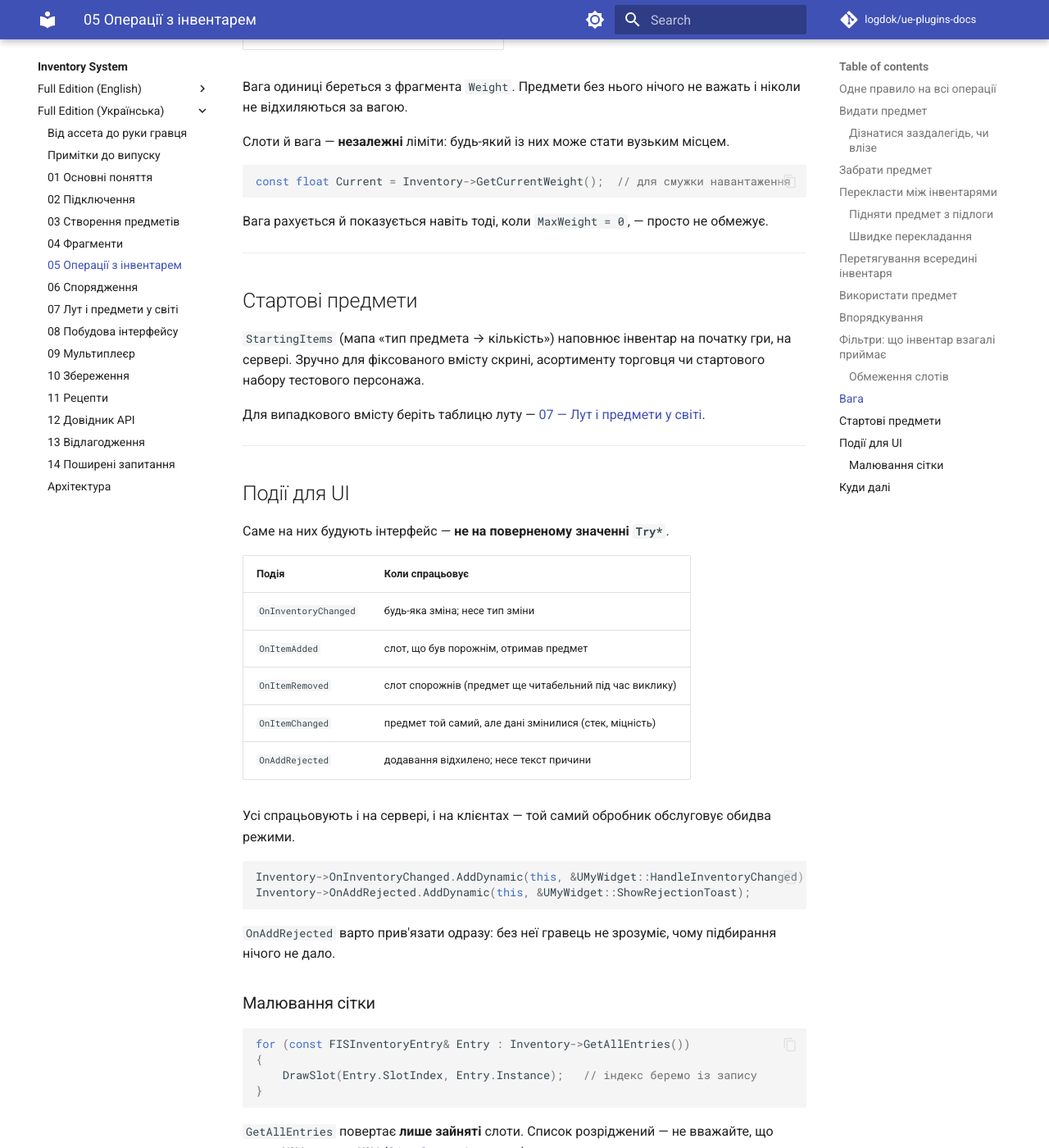
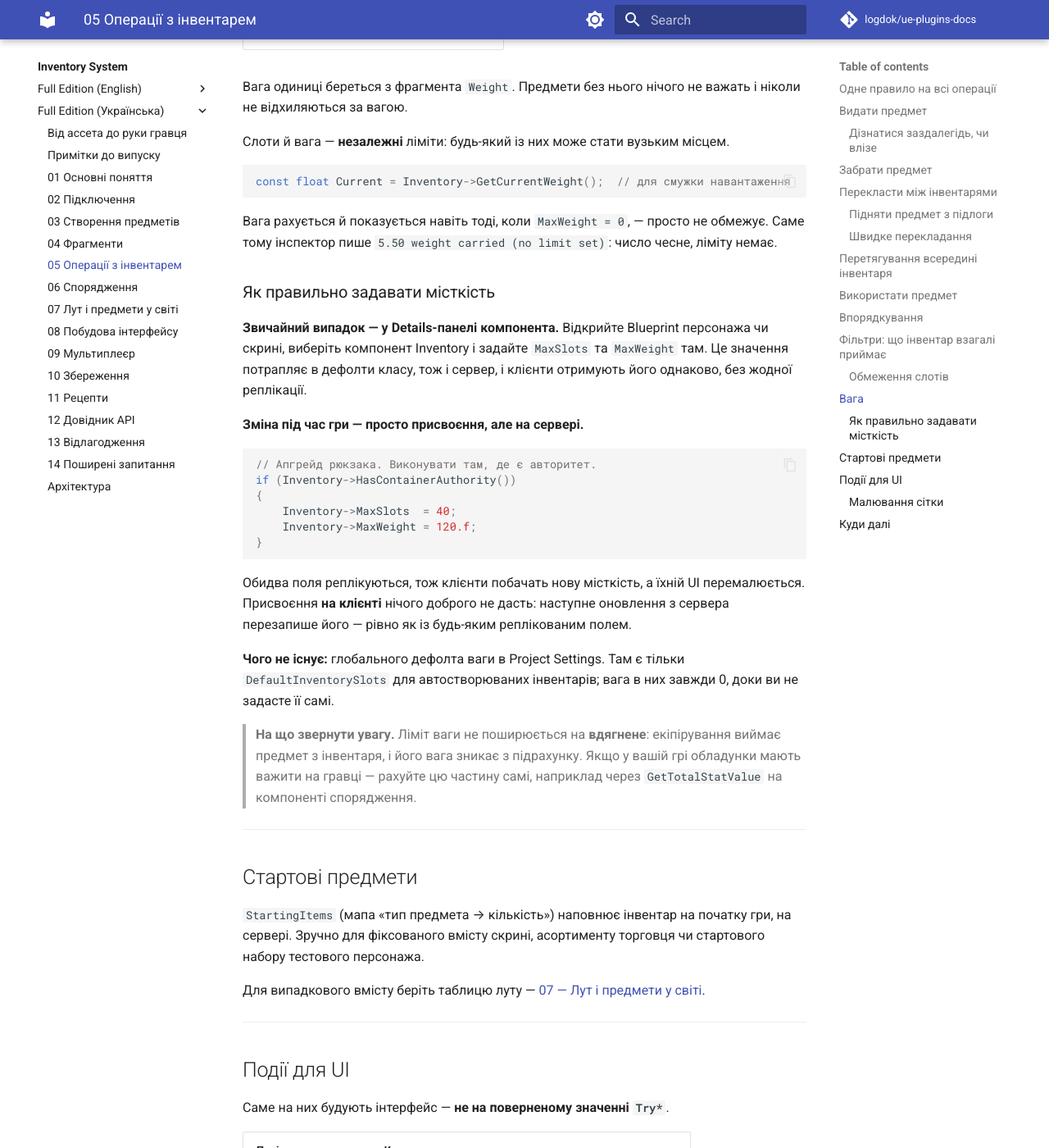
Before and after one commit to logdok/ue-plugins-docs, an MkDocs documentation site: the page built from docs/inventory-system/Full/uk/05-Inventory-Operations.md, in a window 1280 px wide and 1400 px high, scrolled down 5190 px. Shown: the whole window at 82% size. Built offline with MkDocs 1.6.1 and Material for MkDocs 9.7.7, drawn with Linux system fonts in a browser that asks for light colours; comment, search, counter and statistics services are not loaded.

Commit message:
Sync Inventory System docs from HostInventorySystem@a2da56e

````diff
--- a/docs/inventory-system/Full/uk/05-Inventory-Operations.md
+++ b/docs/inventory-system/Full/uk/05-Inventory-Operations.md
@@ -244,7 +244,39 @@ const float Current = Inventory->GetCurrentWeight();  // для смужки н
 ```
 
 Вага рахується й показується навіть тоді, коли `MaxWeight = 0`, — просто не
-обмежує.
+обмежує. Саме тому інспектор пише `5.50 weight carried (no limit set)`: число
+чесне, ліміту немає.
+
+### Як правильно задавати місткість
+
+**Звичайний випадок — у Details-панелі компонента.** Відкрийте Blueprint персонажа
+чи скрині, виберіть компонент Inventory і задайте `MaxSlots` та `MaxWeight` там. Це
+значення потрапляє в дефолти класу, тож і сервер, і клієнти отримують його однаково,
+без жодної реплікації.
+
+**Зміна під час гри — просто присвоєння, але на сервері.**
+
+```cpp
+// Апгрейд рюкзака. Виконувати там, де є авторитет.
+if (Inventory->HasContainerAuthority())
+{
+    Inventory->MaxSlots  = 40;
+    Inventory->MaxWeight = 120.f;
+}
+```
+
+Обидва поля реплікуються, тож клієнти побачать нову місткість, а їхній UI
+перемалюється. Присвоєння **на клієнті** нічого доброго не дасть: наступне оновлення
+з сервера перезапише його — рівно як із будь-яким реплікованим полем.
+
+**Чого не існує:** глобального дефолта ваги в Project Settings. Там є тільки
+`DefaultInventorySlots` для автостворюваних інвентарів; вага в них завжди 0, доки ви
+не задасте її самі.
+
+> **На що звернути увагу.** Ліміт ваги не поширюється на **вдягнене**: екіпірування
+> виймає предмет з інвентаря, і його вага зникає з підрахунку. Якщо у вашій грі
+> обладунки мають важити на гравці — рахуйте цю частину самі, наприклад через
+> `GetTotalStatValue` на компоненті спорядження.
 
 ---
 
````
Also changed, not shown: docs/inventory-system/Full/uk/02-Setup.md (+5 -0 lines), docs/inventory-system/Full/uk/09-Multiplayer.md (+22 -0 lines), docs/inventory-system/Full/uk/12-API-Reference.md (+2 -2 lines), docs/inventory-system/index.md (+1 -1 lines).
